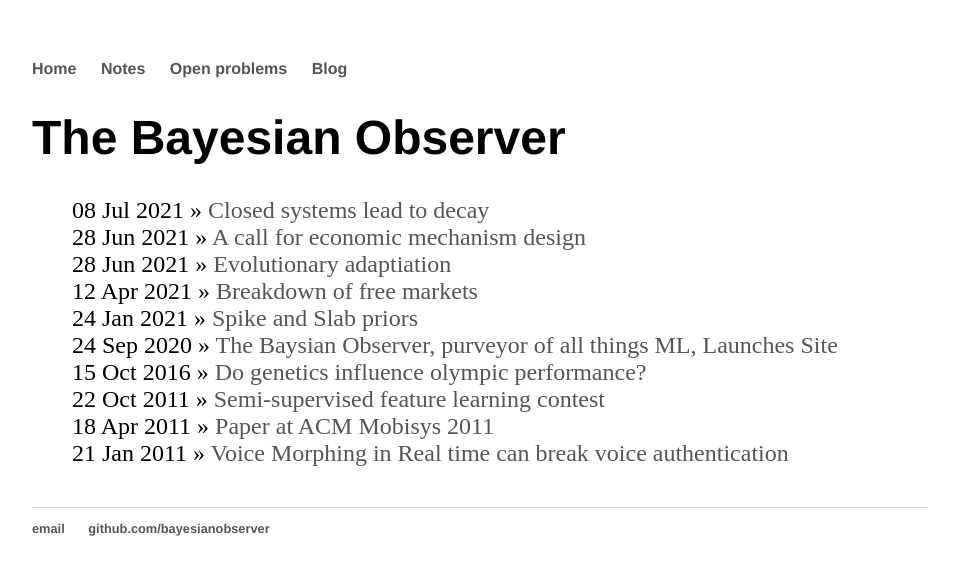
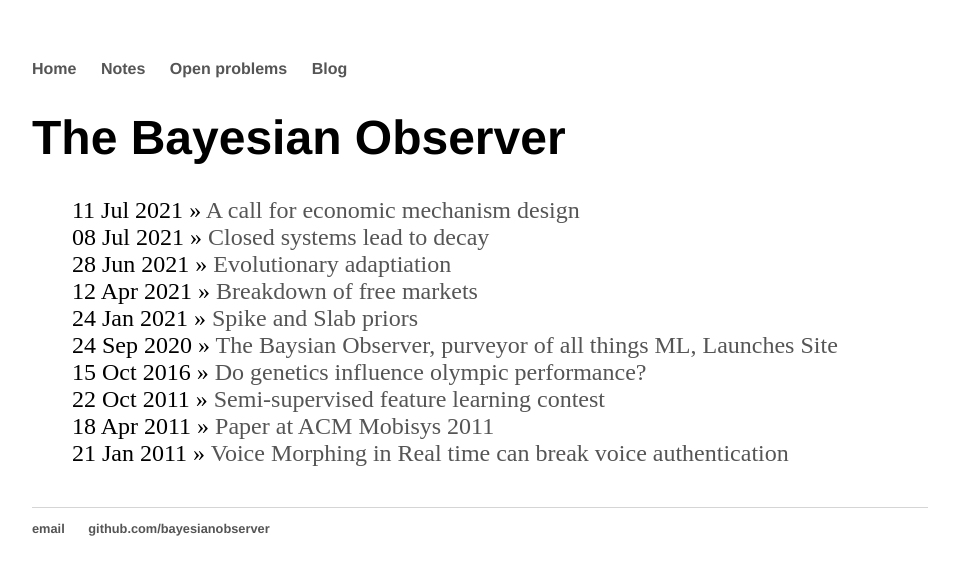
Before and after one commit to bayesianobserver/bayesianobserver.github.io, a Jekyll site: the page built from index.html, in a window 1280 px wide. Shown: the top 575 px of the page, without its empty margins (160-1119 px from the left). Built offline with Jekyll 4.4.1, drawn with Linux system fonts in a browser that asks for light colours.

Commit message:
Update and rename 2021-06-28-mechnism-design.md to 2021-07-11-mechnism-design.md

```diff
--- a/_posts/2021-06-28-mechnism-design.md
+++ b/_posts/2021-07-11-mechnism-design.md
@@ -1,7 +1,7 @@
 ---
 layout: post
 title: "A call for economic mechanism design"
-date: 2021-06-28
+date: 2021-07-11
 mathjax: true
 ---
 
```
